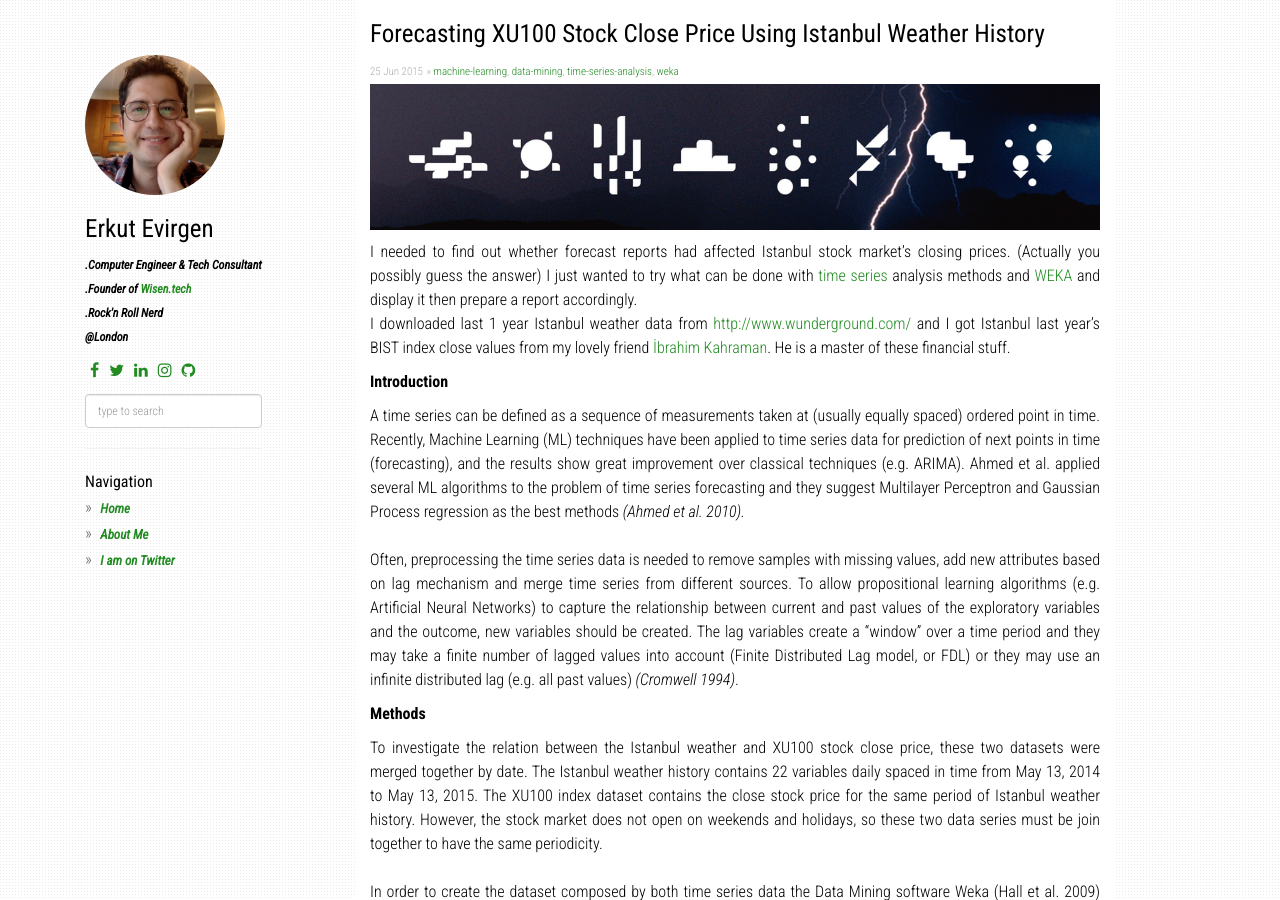
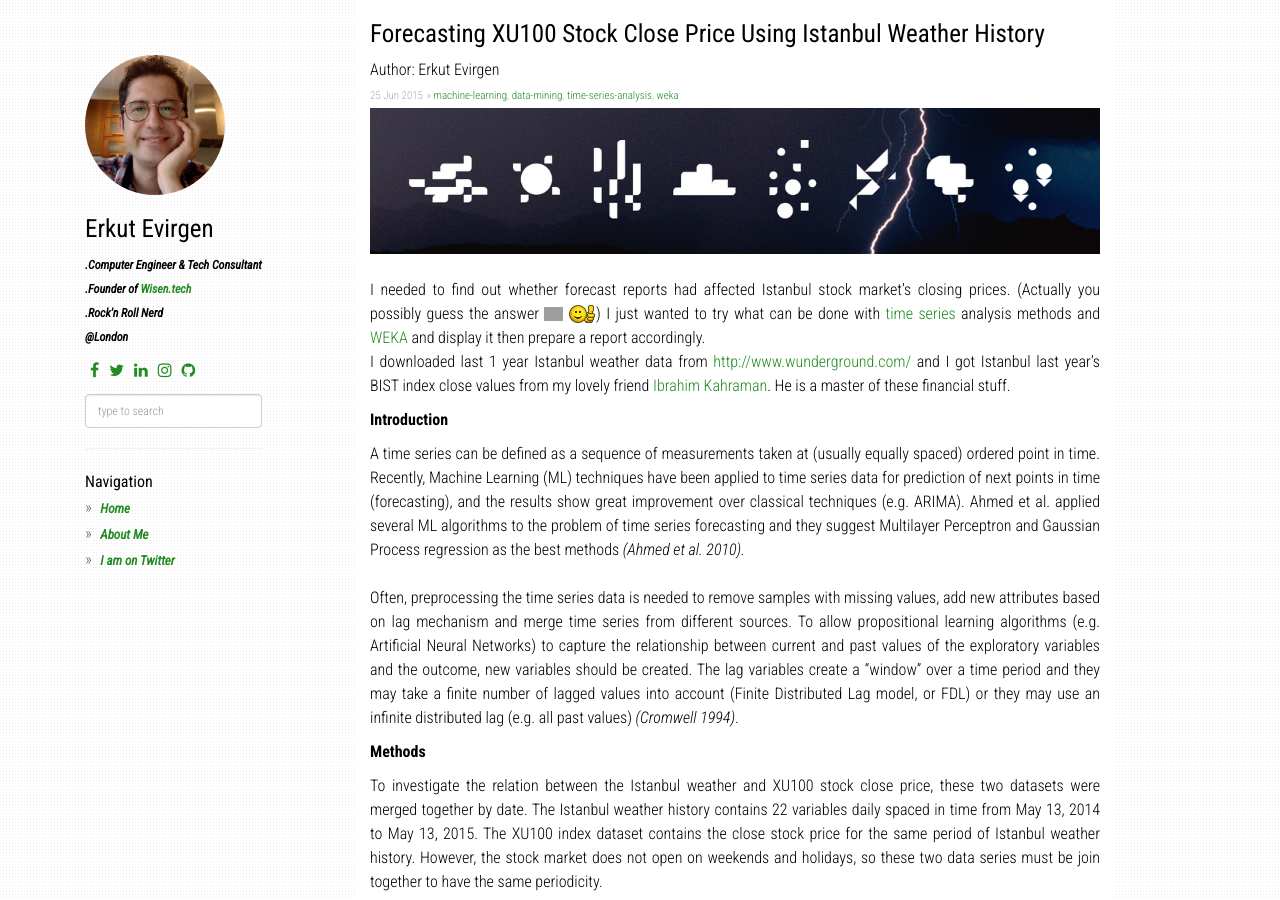
Before and after one commit to eevirgen/erk.github.io, a Jekyll site: the page built from _posts/2015-05-25-forecasting-XU100-stock-close-price-using-istanbul-weather-history.md, in a window 1280 px wide and 900 px high. Built offline with Jekyll 4.4.1, drawn with Linux system fonts in a browser that asks for light colours; nearby versions of some CDN libraries; comment, search, counter and statistics services are not loaded; grey boxes are pictures that could not be loaded.

Commit message:
* post author added * little touches * smileys

```diff
--- a/_layouts/post.html
+++ b/_layouts/post.html
@@ -4,7 +4,7 @@ layout: default
 <header class="post-header">
   <h1 class="post-title">{{ page.title }}</h1>
 </header>
-
+<div class="about">Author: {{ page.author }} </div>
 <span class="time">{{ page.date | date_to_string }}</span>
 {% if page.categories %}
   <span class="categories">
--- a/_posts/2011-09-27-rem-uberlin.markdown
+++ b/_posts/2011-09-27-rem-uberlin.markdown
@@ -5,6 +5,8 @@ date:   2013-12-23 00:18:23 +0700
 categories: [music-video, rem]
 permalink: /rem-uberlin/
 thumb : Aaron Johnson is pulling some pretty sweet shapes up and down London’s aching hip Brick Lane. It’s well worth a few watches.
+author : "Erkut Evirgen"
+
 ---
 
 <iframe src="https://player.vimeo.com/video/81283726" width="100%" height="360" frameborder="0" webkitallowfullscreen mozallowfullscreen allowfullscreen></iframe>
--- a/_posts/2014-03-13-security-in-cloud-computing.markdown
+++ b/_posts/2014-03-13-security-in-cloud-computing.markdown
@@ -5,9 +5,10 @@ date:   2014-03-13 00:00:23 +0700
 categories: [security, cloud computing, SaaS, PasS, IaaS, DaaS]
 permalink: /security-in-cloud-computing/
 thumb : Cloud Computing is recently one of the biggest trends of computer techs that comes with some swanky terms. I strongly believe "Security for cloud-based data" will be the biggest concern in the near future.
+author : "Erkut Evirgen"
 ---
 <img src="/static/img/security.png">
-<br />
+<br /><br />
 <p style="text-align: justify;">As you know <strong>"Cloud Computing"</strong> is recently one of the biggest trends of computer techs. Together with Cloud Computing especially data storage costs of companies go down sharply and at the same time their computational strength is incredibly rising. After some search thru many sources about Cloud Computing you will come to get this summary on Cloud Computing: it is the presentation of information technology (software, application, data storage, security, service etc) which is geographically based in one place or scattered around, via local networks or internet to the users. (Someone else can read the same definitions as a the pompously made and beautifully wrapped marketing of client/server architection to users, i.e., GNU founder Richard Stallman "It's stupidity. It's worse than stupidity: it's a marketing hype campaign," told <a title="The Guardian" href="http://www.theguardian.com/technology/2008/sep/29/cloud.computing.richard.stallman" target="_blank">The Guardian</a>.)</p>
 <center><img src="http://erkutevirgen.com/wp-content/uploads/2014/03/dilbert_cloud_computing.jpg" /></center>
 <center><sub>It is customary to put a Dilbert cartoon to every technical blog post :) </sub></center>
--- a/_posts/2015-05-25-forecasting-XU100-stock-close-price-using-istanbul-weather-history.md
+++ b/_posts/2015-05-25-forecasting-XU100-stock-close-price-using-istanbul-weather-history.md
@@ -5,10 +5,12 @@ date:   2015-06-25 12:40:10 +0000
 categories: [machine-learning, data-mining, time-series-analysis, weka]
 permalink: /forecasting-stock-close-price-using-istanbul-weather-history/
 thumb : I needed to find out whether forecast reports had affected Istanbul stock market's closing prices. I just wanted to try what can be done with time series analysis methods..
+author : "Erkut Evirgen"
+
 ---
 <img src="/static/img/storm.jpg" heigth="200px" width="1000px">
-
-I needed to find out whether forecast reports had affected Istanbul stock market's closing prices. (Actually you possibly guess the answer) I just wanted to try what can be done with <a href="http://en.wikipedia.org/wiki/Time_series" target="_blank">time series</a> analysis methods and <a href="http://www.cs.waikato.ac.nz/ml/weka/" target="_blank">WEKA</a> and display it then prepare a report accordingly. <br />I downloaded last 1 year Istanbul weather data from <a href="http://www.wunderground.com/" target="_blank">http://www.wunderground.com/</a> and I got Istanbul last year's BIST index close values from my lovely friend <a href="http://kahramani.tumblr.com" target="blank_">İbrahim Kahraman</a>. He is a master of these financial stuff.
+<br /><br />
+I needed to find out whether forecast reports had affected Istanbul stock market's closing prices. (Actually you possibly guess the answer <img width="2.5%" src="/static/img/face2.gif-c200"> <img src="/static/img/face_1.gif">) I just wanted to try what can be done with <a href="http://en.wikipedia.org/wiki/Time_series" target="_blank">time series</a> analysis methods and <a href="http://www.cs.waikato.ac.nz/ml/weka/" target="_blank">WEKA</a> and display it then prepare a report accordingly. <br />I downloaded last 1 year Istanbul weather data from <a href="http://www.wunderground.com/" target="_blank">http://www.wunderground.com/</a> and I got Istanbul last year's BIST index close values from my lovely friend <a href="http://kahramani.tumblr.com" target="blank_">Ibrahim Kahraman</a>. He is a master of these financial stuff.
 
 **Introduction**
 
```
Also changed, not shown: static/img/face_1.gif (added), 1 other file.
